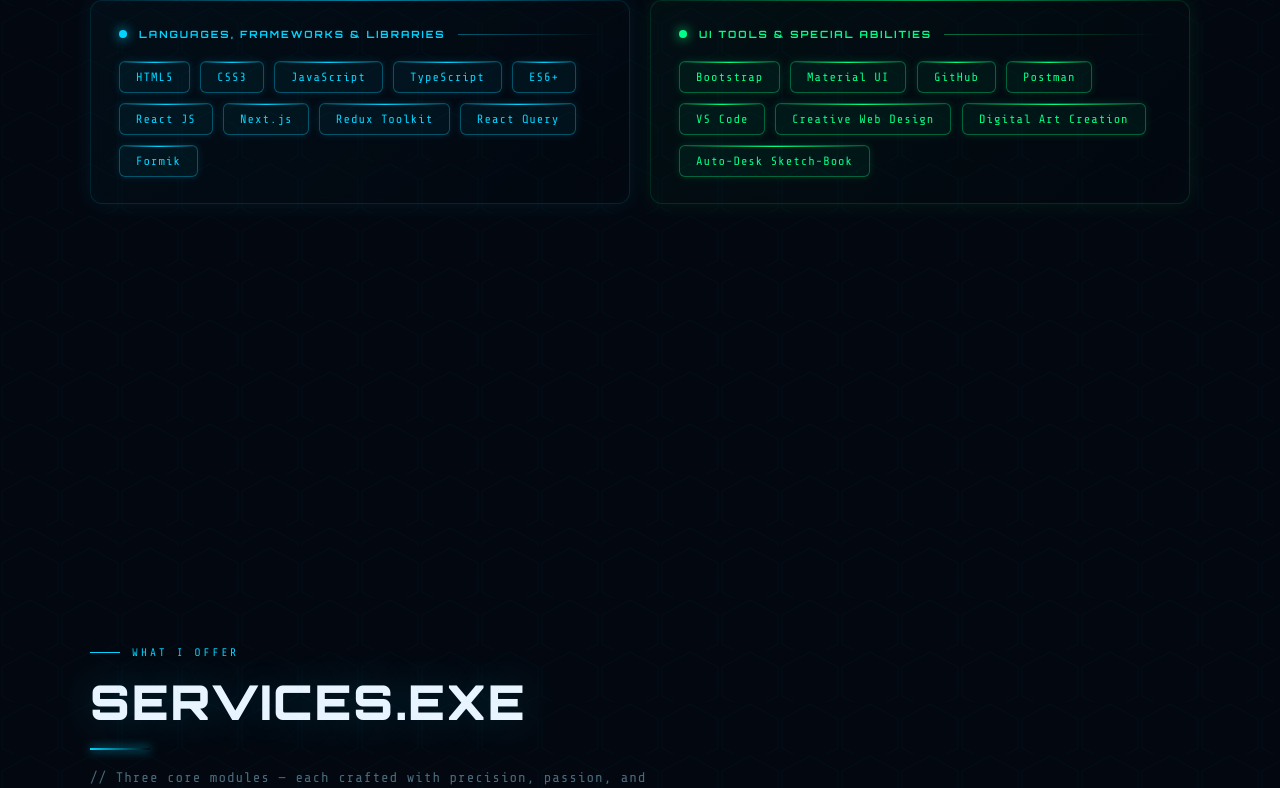
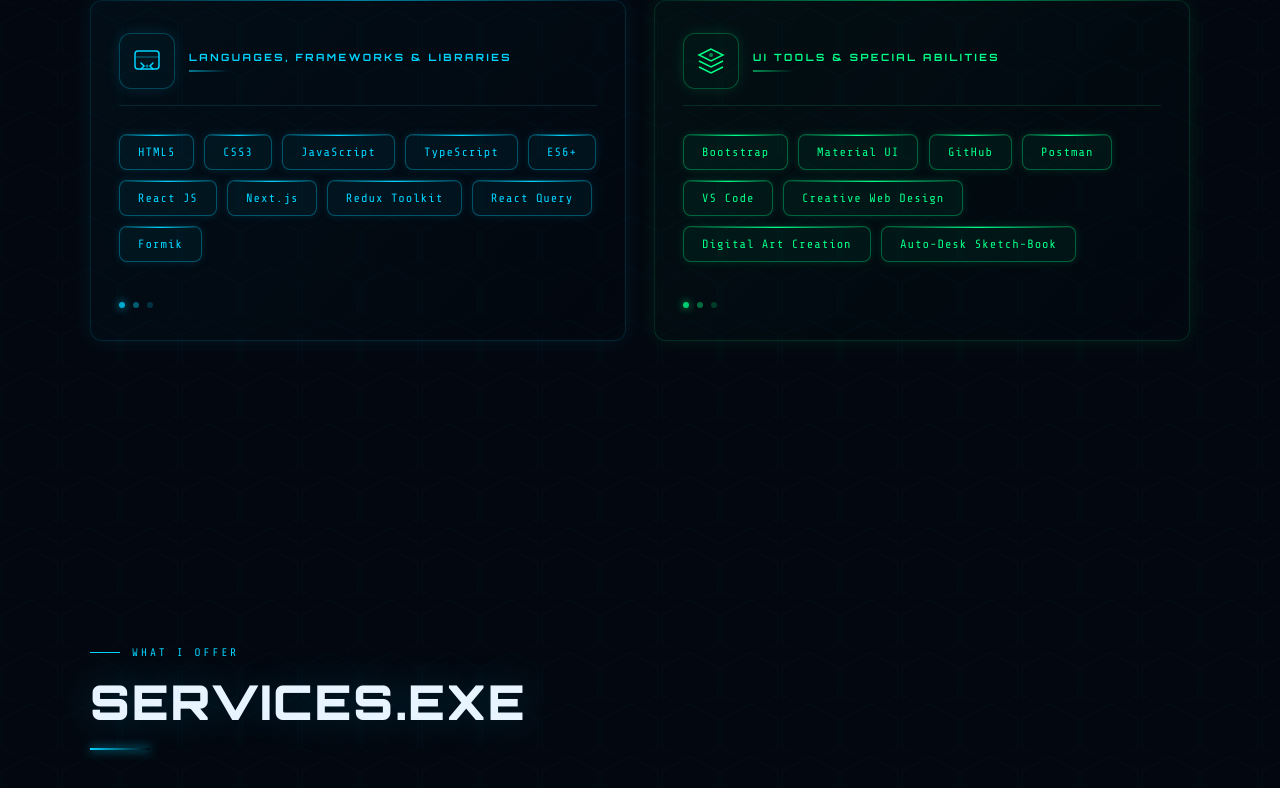
Before and after one commit to harshalgitcode/harshaldev, a React (Vite) app: page / in a window 1280 px wide. Shown: the part 1854-2642 px from the top of the page. Built offline with nearby package versions, Linux system fonts and the light colour scheme.

Commit message:
pushaaaaaaaaaaaaaaa

```diff
--- a/src/Portfolio/Portfolio.jsx
+++ b/src/Portfolio/Portfolio.jsx
@@ -1,9 +1,18 @@
+
+
+
+
+
+
+
+
 import { useState, useEffect, useRef } from "react";
 import myImg from "./Images/myimg.jpeg";
 import Art1 from "./Images/Art1.webp";
 import Art2 from "./Images/Art2.webp";
 import Art3 from "./Images/Art3.webp";
 import Art4 from "./Images/Art4.webp";
+import Art5 from "./Images/Art5.webp";   // ✅ NEW: Shivaji Maharaj image
 
 const useIsMobile = () => {
   const [mobile, setMobile] = useState(false);
@@ -16,16 +25,40 @@
   return mobile;
 };
 
+// Updated skillSections with proper SVG icons (like Passion Modules style)
 const skillSections = [
   {
     label: "LANGUAGES, FRAMEWORKS & LIBRARIES",
     color: "#00d4ff",
-    items: ["HTML5", "CSS3", "JavaScript", "TypeScript", "ES6+", "React JS", "Next.js", "Redux Toolkit", "React Query", "Formik"],
+    icon: (
+      <svg width="32" height="32" viewBox="0 0 32 32" fill="none">
+        <rect x="4" y="6" width="24" height="18" rx="3" stroke="currentColor" strokeWidth="1.5" fill="none" />
+        <line x1="4" y1="12" x2="28" y2="12" stroke="currentColor" strokeWidth="1" opacity="0.5" />
+        <polyline points="10,18 13,21 10,24" stroke="currentColor" strokeWidth="1.5" fill="none" strokeLinecap="round" />
+        <polyline points="22,18 19,21 22,24" stroke="currentColor" strokeWidth="1.5" fill="none" strokeLinecap="round" />
+        <circle cx="16" cy="21" r="1.5" fill="currentColor" opacity="0.6" />
+      </svg>
+    ),
+    items: [
+      "HTML5", "CSS3", "JavaScript", "TypeScript", "ES6+",
+      "React JS", "Next.js", "Redux Toolkit", "React Query", "Formik"
+    ]
   },
   {
     label: "UI TOOLS & SPECIAL ABILITIES",
     color: "#00ff88",
-    items: ["Bootstrap", "Material UI", "GitHub", "Postman", "VS Code", "Creative Web Design",  "Digital Art Creation","Auto-Desk Sketch-Book"],
+    icon: (
+      <svg width="32" height="32" viewBox="0 0 32 32" fill="none">
+        <path d="M16 4L4 10L16 16L28 10L16 4Z" stroke="currentColor" strokeWidth="1.5" fill="none" />
+        <path d="M4 16L16 22L28 16" stroke="currentColor" strokeWidth="1.5" fill="none" />
+        <path d="M4 22L16 28L28 22" stroke="currentColor" strokeWidth="1.5" fill="none" />
+        <circle cx="16" cy="10" r="2" fill="currentColor" opacity="0.5" />
+      </svg>
+    ),
+    items: [
+      "Bootstrap", "Material UI", "GitHub", "Postman",
+      "VS Code", "Creative Web Design", "Digital Art Creation", "Auto-Desk Sketch-Book"
+    ]
   },
 ];
 
@@ -82,6 +115,20 @@
     attributes: ["Omnipotence", "Compassion", "Fearlessness", "Presence"],
     mantra: "जय जय स्वामी समर्थ",
     origin: "Akkalkot, Maharashtra",
+  },
+  // ✅ NEW: Chhatrapati Shivaji Maharaj
+  {
+    img: Art5,
+    name: "Chhatrapati Shivaji Maharaj",
+    deity: "The Great Maratha Warrior",
+    color: "#ffaa33",
+    glowColor: "#ffaa3388",
+    tagline: "The Lion of Maharashtra",
+    description:
+      "Chhatrapati Shivaji Maharaj — the founder of the Maratha Empire and a visionary ruler. Known for his military genius, progressive administration, and deep respect for all faiths. He established 'Hindavi Swarajya' and inspired generations with his courage, justice, and strategic brilliance. This artwork honors his indomitable spirit and legacy.",
+    attributes: ["Courage", "Strategy", "Justice", "Leadership"],
+    mantra: "जय भवानी जय शिवाजी",
+    origin: "Maratha Empire, 17th Century",
   },
 ];
 
@@ -880,35 +927,142 @@
         </div>
       </section>
 
-      {/* SKILLS */}
       <section id="skills" className="section">
         <HexGrid />
         <div style={{ maxWidth: "1100px", margin: "0 auto" }}>
           <SectionHeader title="SKILL.MATRIX" subtitle="Technical Arsenal" />
+
           <div style={{
             display: "grid",
             gridTemplateColumns: isMobile ? "1fr" : "1fr 1fr",
-            gap: "20px",
+            gap: "28px",
             marginTop: "50px",
             alignItems: "start",
           }}>
-            {skillSections.map(({ label, color, items }, si) => (
-              <GlowCard key={label} color={color} style={{ padding: "26px 28px", height: "100%" }}>
-                <div style={{ display: "flex", alignItems: "center", gap: "12px", marginBottom: "20px", flexWrap: "wrap" }}>
-                  <div style={{ width: "8px", height: "8px", borderRadius: "50%", background: color, boxShadow: `0 0 12px ${color}`, flexShrink: 0 }} />
-                  <h3 style={{ fontFamily: "'Orbitron', monospace", fontSize: "10px", color, letterSpacing: "2px", lineHeight: 1.4 }}>{label}</h3>
-                  <div style={{ flex: 1, height: "1px", background: `linear-gradient(90deg,${color}66,transparent)`, minWidth: "20px" }} />
+            {skillSections.map(({ label, color, icon, items }, si) => (
+              <GlowCard key={label} color={color} style={{ padding: "32px 28px", height: "100%" }}>
+                {/* Header with Neon Icon - Like Passion Modules */}
+                <div style={{
+                  display: "flex",
+                  alignItems: "center",
+                  gap: "14px",
+                  marginBottom: "28px",
+                  paddingBottom: "16px",
+                  borderBottom: `1px solid ${color}22`,
+                }}>
+                  <div style={{
+                    width: "56px",
+                    height: "56px",
+                    display: "flex",
+                    alignItems: "center",
+                    justifyContent: "center",
+                    borderRadius: "12px",
+                    background: `${color}08`,
+                    border: `1px solid ${color}44`,
+                    color: color,
+                    boxShadow: `0 0 15px ${color}20`,
+                  }}>
+                    {icon}
+                  </div>
+                  <div>
+                    <h3 style={{
+                      fontFamily: "'Orbitron', monospace",
+                      fontSize: "10px",
+                      color: color,
+                      letterSpacing: "2.5px",
+                      lineHeight: 1.4,
+                      marginBottom: "6px",
+                    }}>{label}</h3>
+                    <div style={{
+                      height: "2px",
+                      background: `linear-gradient(90deg, ${color}88, transparent)`,
+                      width: "40px",
+                    }} />
+                  </div>
                 </div>
-                <div style={{ display: "flex", flexWrap: "wrap", gap: "10px" }}>
+
+                {/* Skills Tags - Like skill-tag style */}
+                <div style={{
+                  display: "flex",
+                  flexWrap: "wrap",
+                  gap: "10px",
+                }}>
                   {items.map((item, i) => (
-                    <span key={item} className="skill-tag"
-                      style={{ padding: "8px 16px", border: `1px solid ${color}55`, borderRadius: "6px", fontSize: "12px", color, background: `${color}0d`, fontFamily: "'Share Tech Mono', monospace", letterSpacing: "1px", boxShadow: `0 0 8px ${color}22`, animationDelay: `${(si * 10 + i) * 0.06}s`, position: "relative", overflow: "hidden" }}
-                      onMouseEnter={e => { e.currentTarget.style.background = `${color}28`; e.currentTarget.style.boxShadow = `0 0 18px ${color}66`; e.currentTarget.style.borderColor = `${color}99`; }}
-                      onMouseLeave={e => { e.currentTarget.style.background = `${color}0d`; e.currentTarget.style.boxShadow = `0 0 8px ${color}22`; e.currentTarget.style.borderColor = `${color}55`; }}>
-                      <span style={{ position: "absolute", top: 0, left: 0, right: 0, height: "1px", background: `linear-gradient(90deg,transparent,${color},transparent)` }} />
+                    <span
+                      key={item}
+                      className="skill-tag"
+                      style={{
+                        padding: "10px 18px",
+                        border: `1px solid ${color}55`,
+                        borderRadius: "8px",
+                        fontSize: "12px",
+                        color: color,
+                        background: `${color}0d`,
+                        fontFamily: "'Share Tech Mono', monospace",
+                        letterSpacing: "1px",
+                        boxShadow: `0 0 8px ${color}22`,
+                        animation: `tag-in 0.4s ease ${(si * 10 + i) * 0.06}s both`,
+                        position: "relative",
+                        overflow: "hidden",
+                        transition: "all 0.25s ease",
+                        cursor: "default",
+                      }}
+                      onMouseEnter={e => {
+                        e.currentTarget.style.background = `${color}28`;
+                        e.currentTarget.style.boxShadow = `0 0 18px ${color}66`;
+                        e.currentTarget.style.borderColor = `${color}99`;
+                        e.currentTarget.style.transform = "translateY(-2px) scale(1.02)";
+                      }}
+                      onMouseLeave={e => {
+                        e.currentTarget.style.background = `${color}0d`;
+                        e.currentTarget.style.boxShadow = `0 0 8px ${color}22`;
+                        e.currentTarget.style.borderColor = `${color}55`;
+                        e.currentTarget.style.transform = "translateY(0) scale(1)";
+                      }}
+                    >
+                      <span style={{
+                        position: "absolute",
+                        top: 0,
+                        left: 0,
+                        right: 0,
+                        height: "1px",
+                        background: `linear-gradient(90deg, transparent, ${color}, transparent)`,
+                      }} />
                       {item}
                     </span>
                   ))}
+                </div>
+
+                {/* Decorative dots at bottom - like Passion Modules */}
+                <div style={{
+                  marginTop: "24px",
+                  paddingTop: "16px",
+                  display: "flex",
+                  justifyContent: "flex-start",
+                  gap: "8px",
+                }}>
+                  <div style={{
+                    width: "6px",
+                    height: "6px",
+                    borderRadius: "50%",
+                    background: color,
+                    opacity: 0.8,
+                    boxShadow: `0 0 8px ${color}`,
+                  }} />
+                  <div style={{
+                    width: "6px",
+                    height: "6px",
+                    borderRadius: "50%",
+                    background: color,
+                    opacity: 0.4,
+                  }} />
+                  <div style={{
+                    width: "6px",
+                    height: "6px",
+                    borderRadius: "50%",
+                    background: color,
+                    opacity: 0.2,
+                  }} />
                 </div>
               </GlowCard>
             ))}
@@ -931,7 +1085,7 @@
             letterSpacing: "1px",
             maxWidth: "600px",
           }}>
-            // Three core modules — each crafted with precision, passion, and purpose.
+
           </p>
 
           {/* Service Cards — 2 columns on desktop, 1 on mobile */}
@@ -996,12 +1150,13 @@
             fontFamily: "'Share Tech Mono', monospace",
             letterSpacing: "1px",
           }}>
+
           </p>
 
-          {/* Art Cards Grid */}
+          {/* Art Cards Grid - updated to handle 5 items */}
           <div style={{
             display: "grid",
-            gridTemplateColumns: isMobile ? "1fr 1fr" : "repeat(4, 1fr)",
+            gridTemplateColumns: isMobile ? "repeat(2, 1fr)" : "repeat(4, 1fr)",
             gap: isMobile ? "14px" : "20px",
             alignItems: "start",
           }}>
@@ -1019,36 +1174,179 @@
         <HexGrid />
         <div style={{ maxWidth: "680px", margin: "0 auto", width: "100%", textAlign: "center" }}>
           <SectionHeader title="ESTABLISH.LINK" subtitle="Open Communication Channel" center />
-          <div style={{ display: "flex", justifyContent: "center", gap: "12px", marginTop: "32px", marginBottom: "24px", flexWrap: "wrap" }}>
-            {socialLinks.map(({ Icon, label, href, color }) => (
-              <a key={label} href={href} title={label} className="social-btn"
-                style={{ display: "flex", alignItems: "center", gap: "8px", padding: "10px 18px", border: `1px solid ${color}44`, borderRadius: "8px", color, background: `${color}0d`, textDecoration: "none", fontFamily: "'Share Tech Mono', monospace", fontSize: "12px", letterSpacing: "1px", boxShadow: `0 0 10px ${color}22` }}
-                onMouseEnter={e => { e.currentTarget.style.boxShadow = `0 0 22px ${color}55`; e.currentTarget.style.background = `${color}22`; }}
-                onMouseLeave={e => { e.currentTarget.style.boxShadow = `0 0 10px ${color}22`; e.currentTarget.style.background = `${color}0d`; }}>
-                <Icon /> {label}
-              </a>
-            ))}
-          </div>
+
           <GlowCard style={{ textAlign: "left" }}>
             <div style={{ display: "grid", gap: "18px" }}>
-              {[{ label: "NAME", placeholder: "Your designation..." }, { label: "EMAIL", placeholder: "Your comm address..." }].map(f => (
-                <div key={f.label}>
-                  <label style={{ fontSize: "11px", letterSpacing: "2px", color: "#00d4ff", fontFamily: "'Share Tech Mono', monospace", display: "block", marginBottom: "8px" }}>{f.label}</label>
-                  <input placeholder={f.placeholder} style={{ width: "100%", padding: "11px 14px", background: "#0a1520", border: "1px solid #1a2a3a", borderRadius: "6px", color: "#c8d8e8", fontSize: "14px", fontFamily: "'Share Tech Mono', monospace", outline: "none", transition: "border-color 0.3s" }}
-                    onFocus={e => e.target.style.borderColor = "#00d4ff44"}
-                    onBlur={e => e.target.style.borderColor = "#1a2a3a"} />
-                </div>
-              ))}
+
+              {/* Name Field */}
               <div>
-                <label style={{ fontSize: "11px", letterSpacing: "2px", color: "#00d4ff", fontFamily: "'Share Tech Mono', monospace", display: "block", marginBottom: "8px" }}>MESSAGE</label>
-                <textarea rows={4} placeholder="Transmit your message..." style={{ width: "100%", padding: "11px 14px", background: "#0a1520", border: "1px solid #1a2a3a", borderRadius: "6px", color: "#c8d8e8", fontSize: "14px", fontFamily: "'Share Tech Mono', monospace", outline: "none", resize: "vertical", transition: "border-color 0.3s" }}
+                <label style={{ fontSize: "11px", letterSpacing: "2px", color: "#00d4ff", fontFamily: "'Share Tech Mono', monospace", display: "block", marginBottom: "8px" }}>
+                  NAME
+                </label>
+                <input
+                  placeholder="Your designation..."
+                  style={{
+                    width: "100%",
+                    padding: "11px 14px",
+                    background: "#0a1520",
+                    border: "1px solid #1a2a3a",
+                    borderRadius: "6px",
+                    color: "#c8d8e8",
+                    fontSize: "14px",
+                    fontFamily: "'Share Tech Mono', monospace",
+                    outline: "none",
+                    transition: "border-color 0.3s"
+                  }}
                   onFocus={e => e.target.style.borderColor = "#00d4ff44"}
-                  onBlur={e => e.target.style.borderColor = "#1a2a3a"} />
+                  onBlur={e => e.target.style.borderColor = "#1a2a3a"}
+                />
               </div>
-              <button style={{ padding: "13px 40px", background: "linear-gradient(90deg,#00d4ff22,#00d4ff11)", border: "1px solid #00d4ff", color: "#00d4ff", fontFamily: "'Orbitron', monospace", fontSize: "12px", letterSpacing: "3px", cursor: "pointer", borderRadius: "6px", textTransform: "uppercase", transition: "all 0.3s", width: "100%" }}
-                onMouseEnter={e => { e.currentTarget.style.background = "#00d4ff22"; e.currentTarget.style.boxShadow = "0 0 30px #00d4ff44"; }}
-                onMouseLeave={e => { e.currentTarget.style.background = "linear-gradient(90deg,#00d4ff22,#00d4ff11)"; e.currentTarget.style.boxShadow = "none"; }}>
-                TRANSMIT MESSAGE
+
+              {/* Email Field */}
+              <div>
+                <label style={{ fontSize: "11px", letterSpacing: "2px", color: "#00d4ff", fontFamily: "'Share Tech Mono', monospace", display: "block", marginBottom: "8px" }}>
+                  EMAIL
+                </label>
+                <input
+                  placeholder="Your comm address..."
+                  style={{
+                    width: "100%",
+                    padding: "11px 14px",
+                    background: "#0a1520",
+                    border: "1px solid #1a2a3a",
+                    borderRadius: "6px",
+                    color: "#c8d8e8",
+                    fontSize: "14px",
+                    fontFamily: "'Share Tech Mono', monospace",
+                    outline: "none",
+                    transition: "border-color 0.3s"
+                  }}
+                  onFocus={e => e.target.style.borderColor = "#00d4ff44"}
+                  onBlur={e => e.target.style.borderColor = "#1a2a3a"}
+                />
+              </div>
+
+              {/* Message Field */}
+              <div>
+                <label style={{ fontSize: "11px", letterSpacing: "2px", color: "#00d4ff", fontFamily: "'Share Tech Mono', monospace", display: "block", marginBottom: "8px" }}>
+                  MESSAGE
+                </label>
+                <textarea
+                  rows={4}
+                  placeholder="Transmit your message..."
+                  style={{
+                    width: "100%",
+                    padding: "11px 14px",
+                    background: "#0a1520",
+                    border: "1px solid #1a2a3a",
+                    borderRadius: "6px",
+                    color: "#c8d8e8",
+                    fontSize: "14px",
+                    fontFamily: "'Share Tech Mono', monospace",
+                    outline: "none",
+                    resize: "vertical",
+                    transition: "border-color 0.3s"
+                  }}
+                  onFocus={e => e.target.style.borderColor = "#00d4ff44"}
+                  onBlur={e => e.target.style.borderColor = "#1a2a3a"}
+                />
+              </div>
+
+              {/* Divider with OR text */}
+              <div style={{
+                display: "flex",
+                alignItems: "center",
+                gap: "12px",
+                margin: "8px 0 4px"
+              }}>
+                <div style={{ flex: 1, height: "1px", background: "linear-gradient(90deg, transparent, #00d4ff33, transparent)" }} />
+                <span style={{ fontSize: "9px", letterSpacing: "2px", color: "#4a6a7a", fontFamily: "'Share Tech Mono', monospace" }}>
+                  CONNECT VIA
+                </span>
+                <div style={{ flex: 1, height: "1px", background: "linear-gradient(90deg, transparent, #00d4ff33, transparent)" }} />
+              </div>
+
+              {/* Social Links - Inside Form (Horizontal Layout) */}
+              <div style={{
+                display: "flex",
+                justifyContent: "center",
+                gap: "16px",
+                marginBottom: "8px",
+                flexWrap: "wrap",
+              }}>
+                {socialLinks.map(({ Icon, label, href, color }) => (
+                  <a
+                    key={label}
+                    href={href}
+                    title={label}
+                    className="social-btn"
+                    style={{
+                      display: "flex",
+                      alignItems: "center",
+                      gap: "8px",
+                      padding: "10px 20px",
+                      border: `1px solid ${color}44`,
+                      borderRadius: "30px",
+                      color,
+                      background: `${color}0d`,
+                      textDecoration: "none",
+                      fontFamily: "'Share Tech Mono', monospace",
+                      fontSize: "11px",
+                      letterSpacing: "1px",
+                      boxShadow: `0 0 10px ${color}22`,
+                      transition: "all 0.3s ease",
+                    }}
+                    onMouseEnter={e => {
+                      e.currentTarget.style.boxShadow = `0 0 20px ${color}66`;
+                      e.currentTarget.style.background = `${color}22`;
+                      e.currentTarget.style.transform = "translateY(-3px)";
+                    }}
+                    onMouseLeave={e => {
+                      e.currentTarget.style.boxShadow = `0 0 10px ${color}22`;
+                      e.currentTarget.style.background = `${color}0d`;
+                      e.currentTarget.style.transform = "translateY(0)";
+                    }}>
+                    <Icon />
+                    <span>{label}</span>
+                  </a>
+                ))}
+              </div>
+
+              {/* Divider before submit */}
+              <div style={{
+                height: "1px",
+                background: "linear-gradient(90deg, transparent, #00d4ff44, transparent)",
+                margin: "8px 0 4px"
+              }} />
+
+              {/* Submit Button */}
+              <button
+                style={{
+                  padding: "13px 40px",
+                  background: "linear-gradient(90deg, #00d4ff22, #00d4ff11)",
+                  border: "1px solid #00d4ff",
+                  color: "#00d4ff",
+                  fontFamily: "'Orbitron', monospace",
+                  fontSize: "12px",
+                  letterSpacing: "3px",
+                  cursor: "pointer",
+                  borderRadius: "6px",
+                  textTransform: "uppercase",
+                  transition: "all 0.3s",
+                  width: "100%",
+                  marginTop: "8px",
+                }}
+                onMouseEnter={e => {
+                  e.currentTarget.style.background = "#00d4ff22";
+                  e.currentTarget.style.boxShadow = "0 0 30px #00d4ff44";
+                  e.currentTarget.style.transform = "translateY(-2px)";
+                }}
+                onMouseLeave={e => {
+                  e.currentTarget.style.background = "linear-gradient(90deg, #00d4ff22, #00d4ff11)";
+                  e.currentTarget.style.boxShadow = "none";
+                  e.currentTarget.style.transform = "translateY(0)";
+                }}>
+                TRANSMIT MESSAGE →
               </button>
             </div>
           </GlowCard>
```
